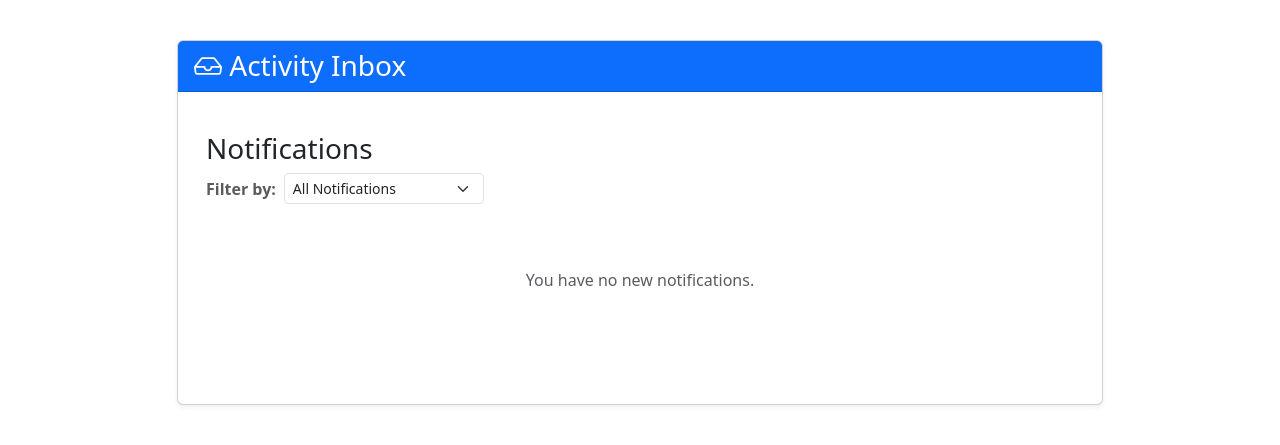
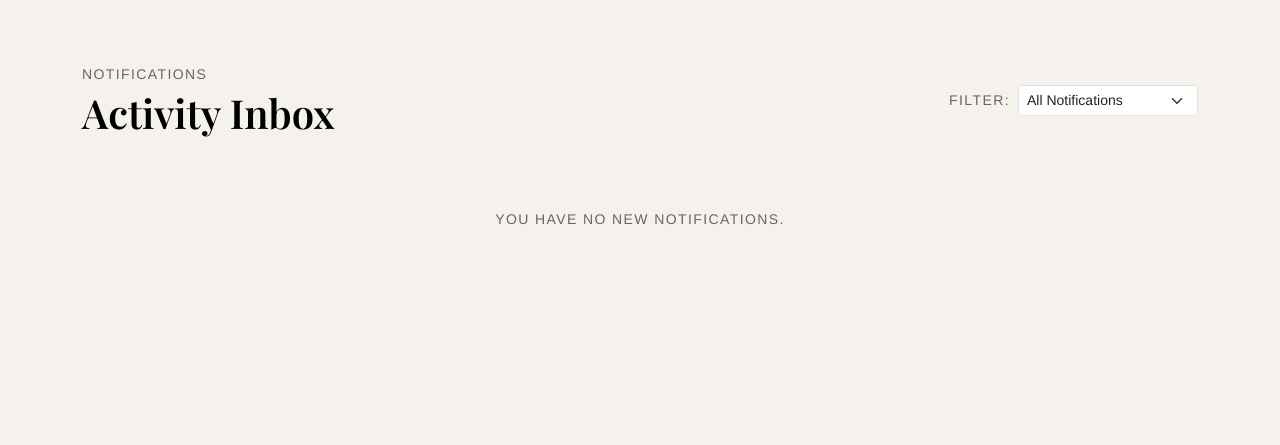
Before and after one commit to Rish-10/seg_maroon_6, a Django app: template team_maroon_6_2025/recipes/templates/inbox.html in a window 1280 px wide. Shown: the part 92-537 px from the top of the page. Run offline with Django 5.2, Linux system fonts and the light colour scheme; the template is opened without the code that fills it, so the values that code supplies are empty; some libraries are stand-ins or nearby versions.

Commit message:
Styling of inpox page

```diff
--- a/team_maroon_6_2025/recipes/templates/inbox.html
+++ b/team_maroon_6_2025/recipes/templates/inbox.html
@@ -1,45 +1,36 @@
 {% extends 'base_content.html' %}
 
 {% block content %}
-<div class="container mt-4">
-  <div class="row justify-content-center">
-    <div class="col-lg-10">
-      <div class="card shadow-sm">
-        <div class="card-header bg-primary text-white">
-          <h3 class="mb-0"><i class="bi bi-inbox"></i> Activity Inbox</h3>
+<div class="container py-5 inbox-page">
+  <div class="d-flex flex-column flex-md-row justify-content-between align-items-start align-items-md-center mb-4">
+    <div>
+      <p class="text-uppercase text-muted small mb-1">Notifications</p>
+      <h1 class="mb-0">Activity Inbox</h1>
     </div>
-        <div class="card-body">
-          <section class="mb-5">
-            <div class="container mt-4">
-              <h3>Notifications</h3>
 
-              <form method="GET" action="{% url 'inbox' %}" class="d-flex align-items-center">
-                <label for="filter" class="me-2 text-muted fw-bold">Filter by:</label>
-                <select name="filter" id="filter" class="form-select form-select-sm" style="width: 200px;" onchange="this.form.submit()">
+    <form method="GET" action="{% url 'inbox' %}" class="d-flex align-items-center gap-2 mt-3 mt-md-0">
+      <label for="filter" class="text-muted small mb-0">Filter:</label>
+      <select name="filter" id="filter" class="form-select form-select-sm" style="min-width: 180px;" onchange="this.form.submit()">
         <option value="all" {% if current_filter == 'all' %}selected{% endif %}>
           All Notifications
         </option>
-
         <option value="follow" {% if current_filter == 'follow' %}selected{% endif %}>
           New Followers
         </option>
-
         <option value="request" {% if current_filter == 'request' %}selected{% endif %}>
           Follow Requests
         </option>
-
         <option value="favourite" {% if current_filter == 'favourite' %}selected{% endif %}>
           Favourited
         </option>
-
         <option value="comment" {% if current_filter == 'comment' %}selected{% endif %}>
           Commented
         </option>
-
       </select>
     </form>
+  </div>
 
-              <div class="list-group mt-3">
+  <div class="list-group">
                 {% for notification in notifications %}
                   <div class="list-group-item list-group-item-action d-flex align-items-center gap-3 py-3">
 
@@ -57,13 +48,13 @@
 
                           {% if notification.notification_type == 'favourite' %}
                             favourited your recipe
-                            <a href="{% url 'recipe_detail' notification.target_object.pk %}" class="fw-bold text-decoration-none">
+                            <a href="{% url 'recipe_detail' notification.target_object.pk %}" class="fw-bold text-decoration-none" style="color: #800020;">
                               {{ notification.target_object.title }}
                             </a>.
 
                           {% elif notification.notification_type == 'comment' %}
                             commented on your recipe
-                            <a href="{% url 'recipe_detail' notification.target_object.recipe.pk %}" class="fw-bold text-decoration-none">
+                            <a href="{% url 'recipe_detail' notification.target_object.recipe.pk %}" class="fw-bold text-decoration-none" style="color: #800020;">
                               {{ notification.target_object.recipe.title }}
                             </a>
                             with "{{ notification.target_object.body }}".
@@ -105,10 +96,4 @@
     {% endfor %}
   </div>
 </div>
-          </section>
-        </div>
-      </div>
-    </div>
-  </div>
-</div>
 {% endblock %}
```
Lines whose indentation alone changed are shown as unchanged.
